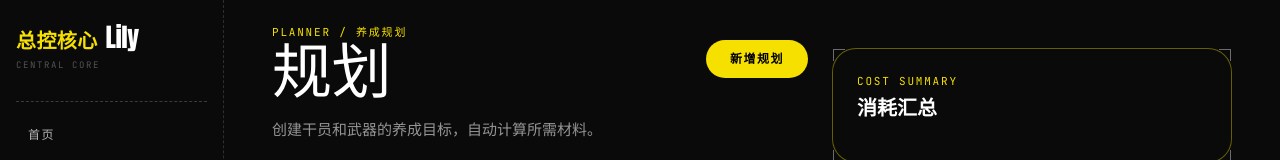
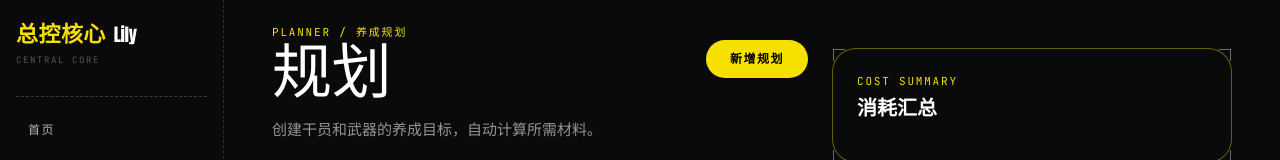
Before and after one commit to NobuOkitaL/endfield-lily, a React (Vite) app in the folder frontend/: page /planner in a window 1280 px wide. Shown: the top 160 px of the page. Built offline with nearby package versions, Linux system fonts and the light colour scheme; no server answers.

Commit message:
design(nav): shrink Lily smaller than 总控核心 (22px / 18px)

```diff
--- a/frontend/src/components/layout/Nav.tsx
+++ b/frontend/src/components/layout/Nav.tsx
@@ -22,13 +22,13 @@ export function Nav() {
         <div className="flex items-baseline gap-2">
           <span
             className="font-sans text-signal"
-            style={{ fontSize: '20px', fontWeight: 700, letterSpacing: '0.02em', lineHeight: '1' }}
+            style={{ fontSize: '22px', fontWeight: 700, letterSpacing: '0.02em', lineHeight: '1' }}
           >
             总控核心
           </span>
           <span
             className="font-display text-white"
-            style={{ fontSize: '26px', lineHeight: '1', letterSpacing: '-0.02em' }}
+            style={{ fontSize: '18px', lineHeight: '1', letterSpacing: '-0.02em' }}
           >
             Lily
           </span>
```
